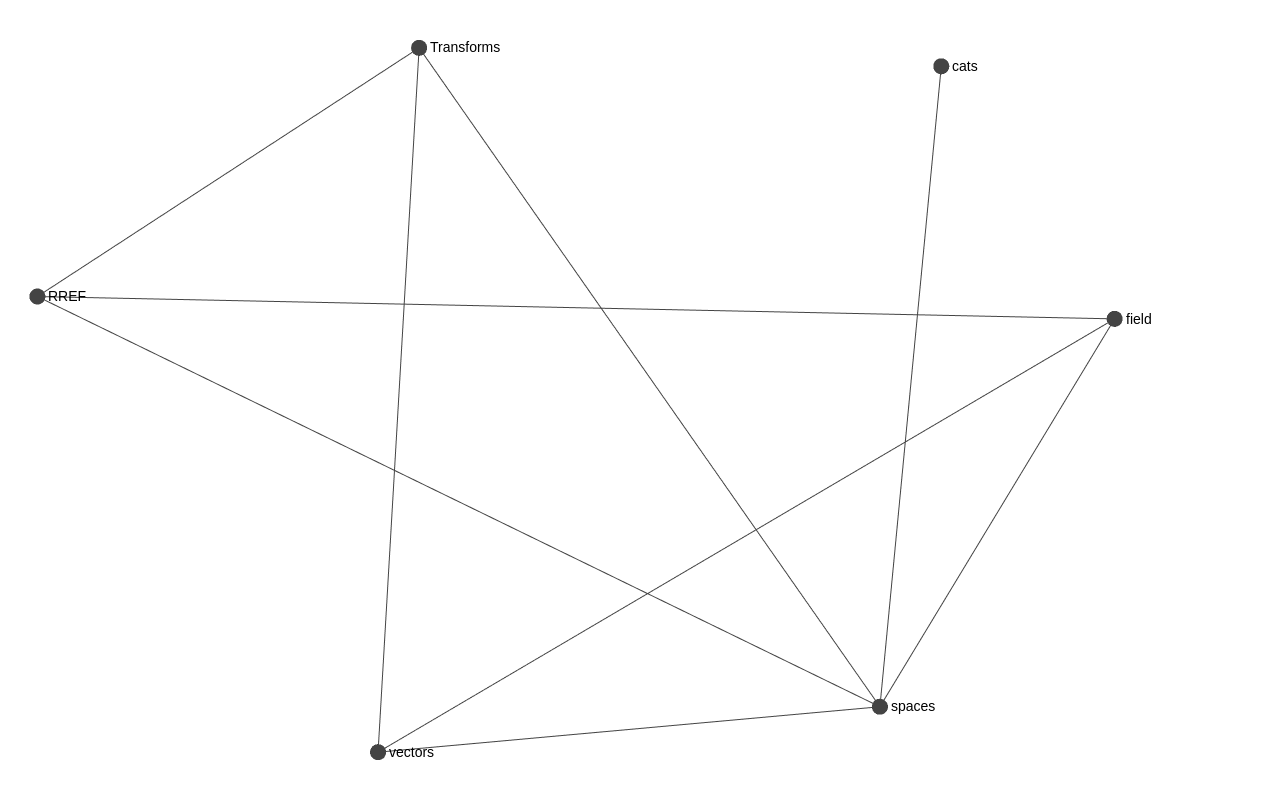
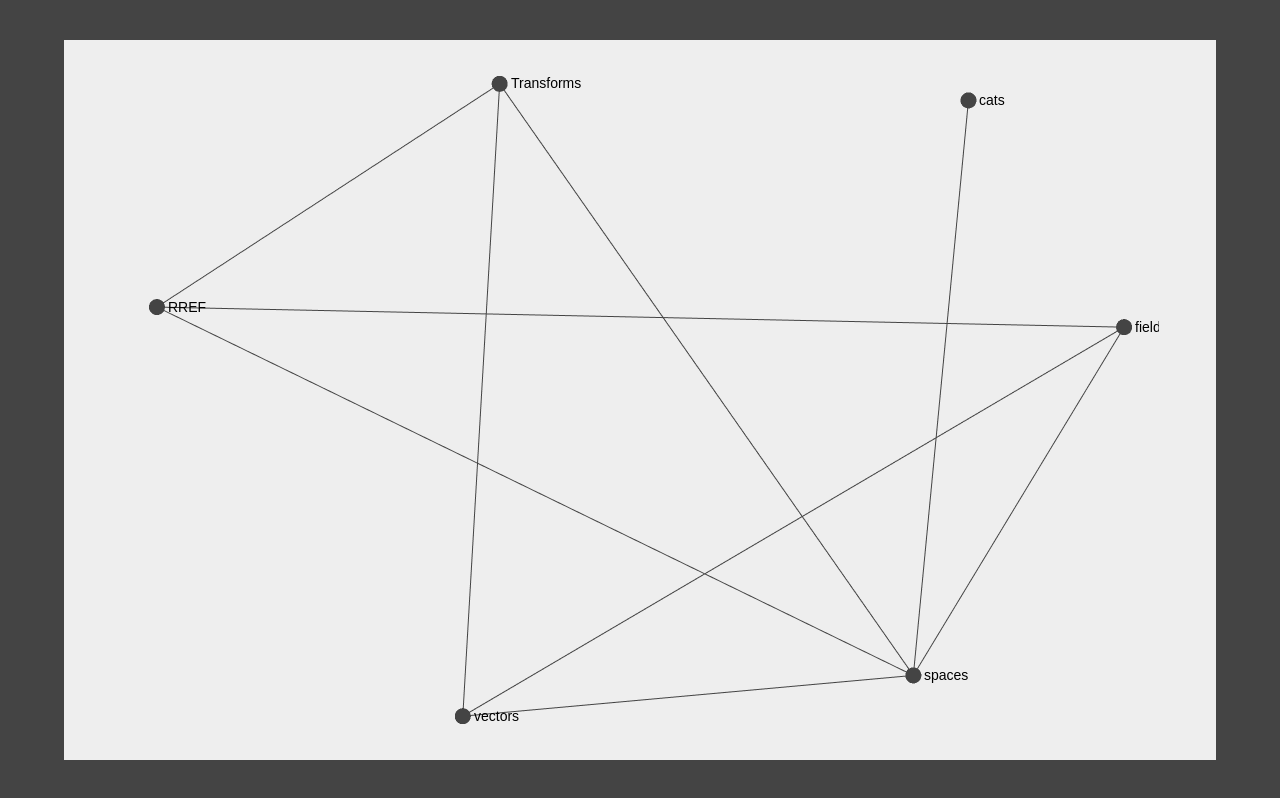
Before and after one commit to jacksonhenry3/MathGraph, a plain HTML site: page index.html in a window 1280 px wide. Drawn offline with Linux system fonts and the light colour scheme.

Commit message:
edge of graph indicator, padding

```diff
--- a/css/main.css
+++ b/css/main.css
@@ -4,6 +4,7 @@ html {
 	color: #222;
 	font-size: 1em;
 	line-height: 1.4;
+	background:#444;
 }
 
 ::-moz-selection {
@@ -162,12 +163,25 @@ body {
 	margin: 0;
 }
 #graph {
+	background: #EEE;
+	position: relative;
+	margin:0px auto;
+	top:5%;
+	width: 90%;
+	height:90%;
+}
+
+#container
+ {
+	background: #EEE;
 	position: absolute;
 	margin:0px auto;
 	top:5%;
+	left:5%;
 	width: 90%;
-	height: 90%;
+	height:90%;
 }
+
 
 
 
--- a/index.html
+++ b/index.html
@@ -16,7 +16,10 @@
 
 	</head>
 	<body>
+
+	<div id = 'container'>
 	<div id = 'graph'></div>
+	</div>
 
 	<script type="text/javascript" src="data/data.json"></script>
 	<script src="js/sigma/sigma.min.js"></script>
```
